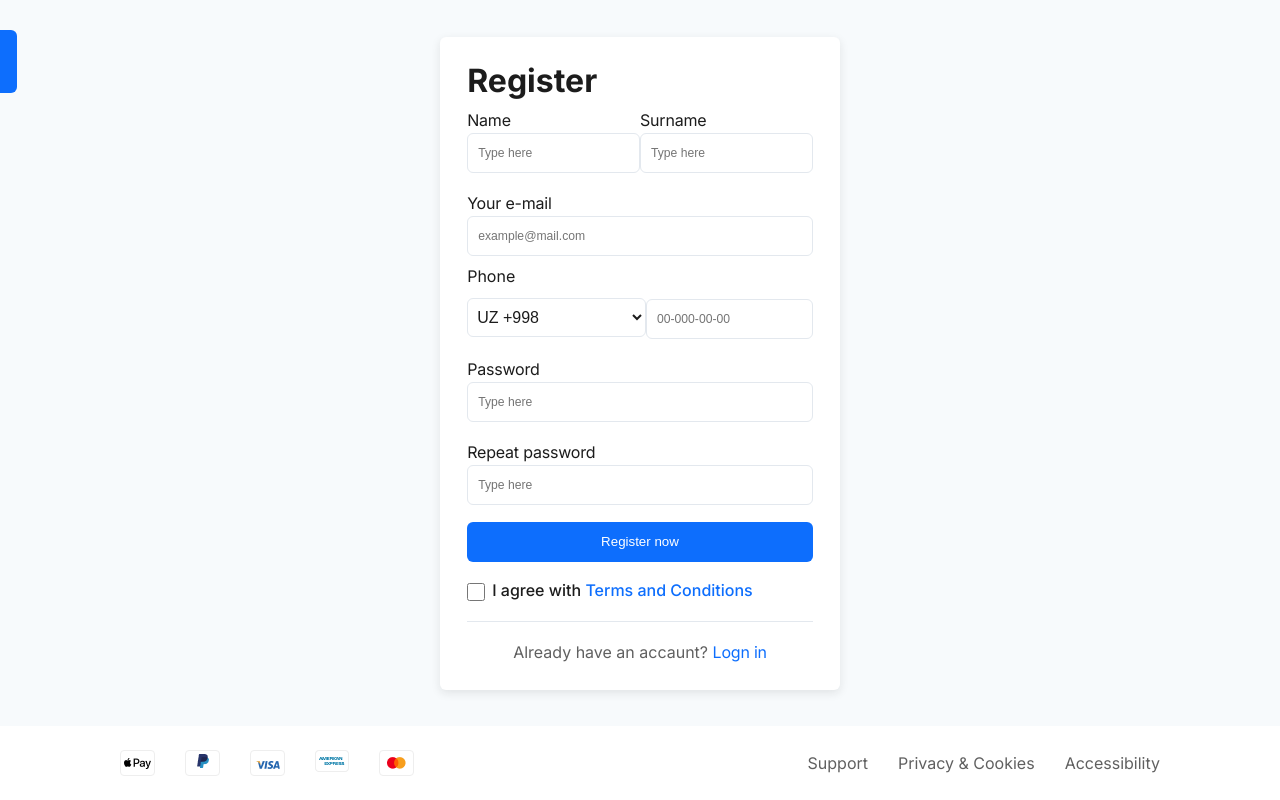
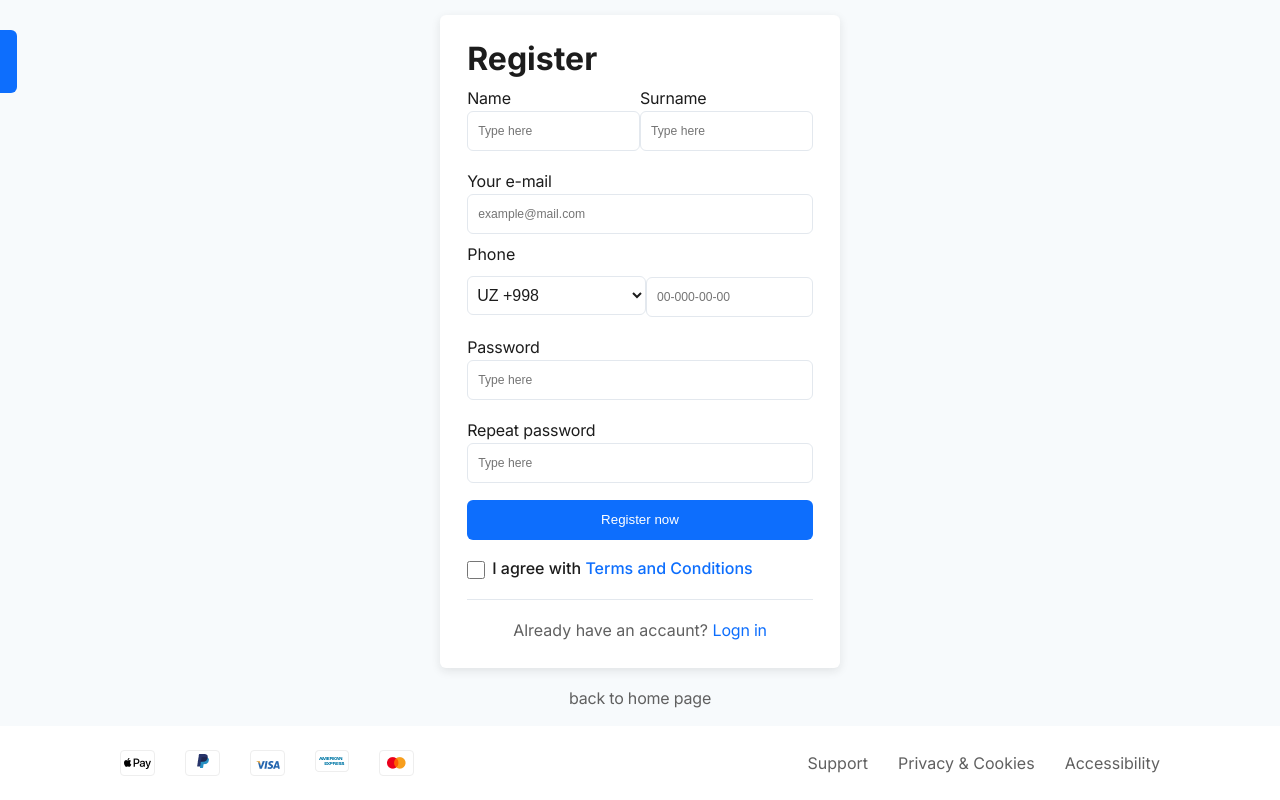
Before and after one commit to TheKatanani/ecommerceProject, a React (Create React App) app: page /register in a window 1280 px wide. Built offline with nearby package versions, Linux system fonts and the light colour scheme.

Commit message:
add a link to return to home

```diff
--- a/src/Pages/Register/index.jsx
+++ b/src/Pages/Register/index.jsx
@@ -181,6 +181,9 @@ function Register() {
                         </form>
                         <p>Already have an accaunt? <Link to="/">Logn in </Link></p>
                     </main>
+                    <Link to="/home" className="icon">
+                    <p>back to home page</p>
+                </Link>
                 </Container>
             </RegisterStyled>
             <SignFooter />
--- a/src/Pages/SignIn/index.jsx
+++ b/src/Pages/SignIn/index.jsx
@@ -152,6 +152,9 @@ function SignIn() {
                         </IconButton>
                         <p>Don't have an account? <Link to="/Register">Register</Link></p>
                     </main>
+                <Link to="/home" className="icon">
+                    <p>back to home page</p>
+                </Link>
                 </Container>
             </LoginStyle>
             <SignInFooter />
```
